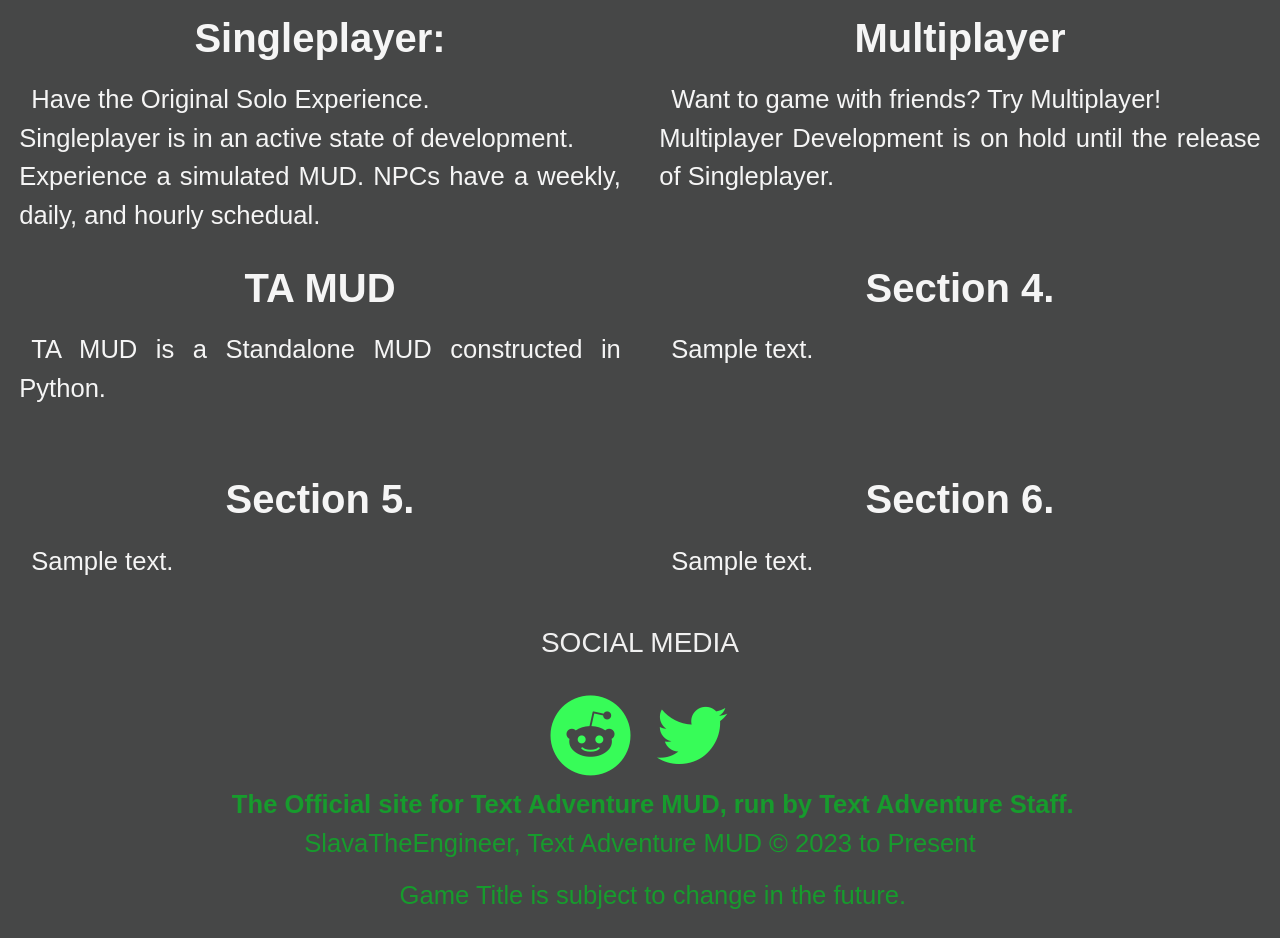
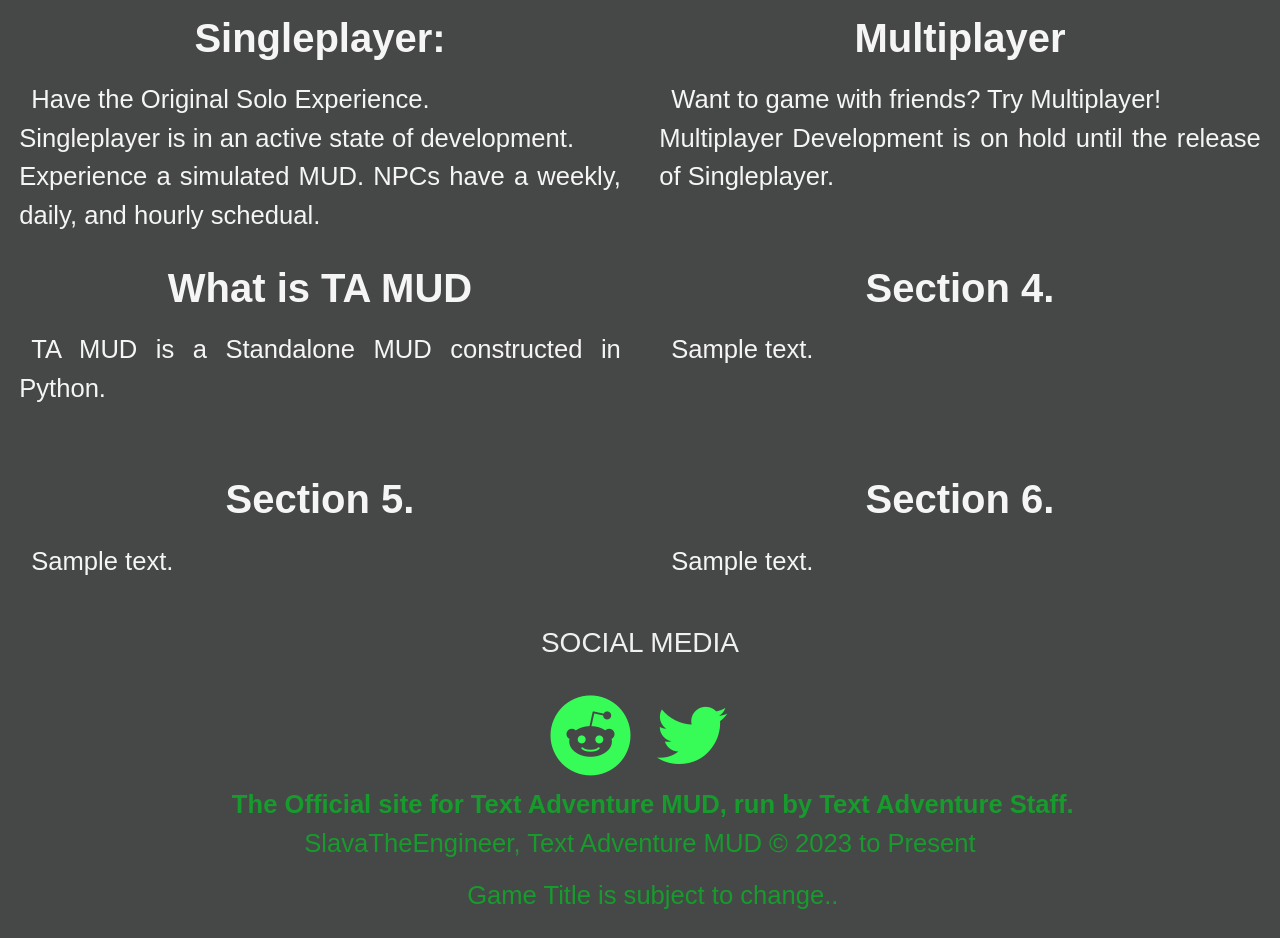
Before and after one commit to SlavaTheEngineer/SlavaTheEngineer.github.io, a plain HTML site: page index.html in a window 1280 px wide. Shown: the part 898-1836 px from the top of the page. Drawn offline with nearby package versions, Linux system fonts and the light colour scheme.

Commit message:
Add files via upload

```diff
--- a/index.html
+++ b/index.html
@@ -63,7 +63,7 @@
 	</SECTION>
 	<SECTION class="inner-wrapper-2">
 		<ARTICLE id="tab1">
-			<H2 align="center">TA MUD</H2>
+			<H2 align="center">What is TA MUD</H2>
 			<P align="center">TA MUD is a Standalone MUD constructed in Python.<BR/><BR/></P>
 		</ARTICLE>
 		<ASIDE id="tab2">
@@ -118,7 +118,7 @@
 <!--End Four Column Section-->
 	<FOOTER>
 		<P><B> The Official site for Text Adventure MUD, run by Text Adventure Staff.</B><BR/> SlavaTheEngineer, Text Adventure MUD &copy; 2023 to Present</P>
-		<P>Game Title is subject to change in the future.<P/>
+		<P>Game Title is subject to change..<P/>
 	</FOOTER>
 <!--End Footer Section-->
 </BODY>
```
